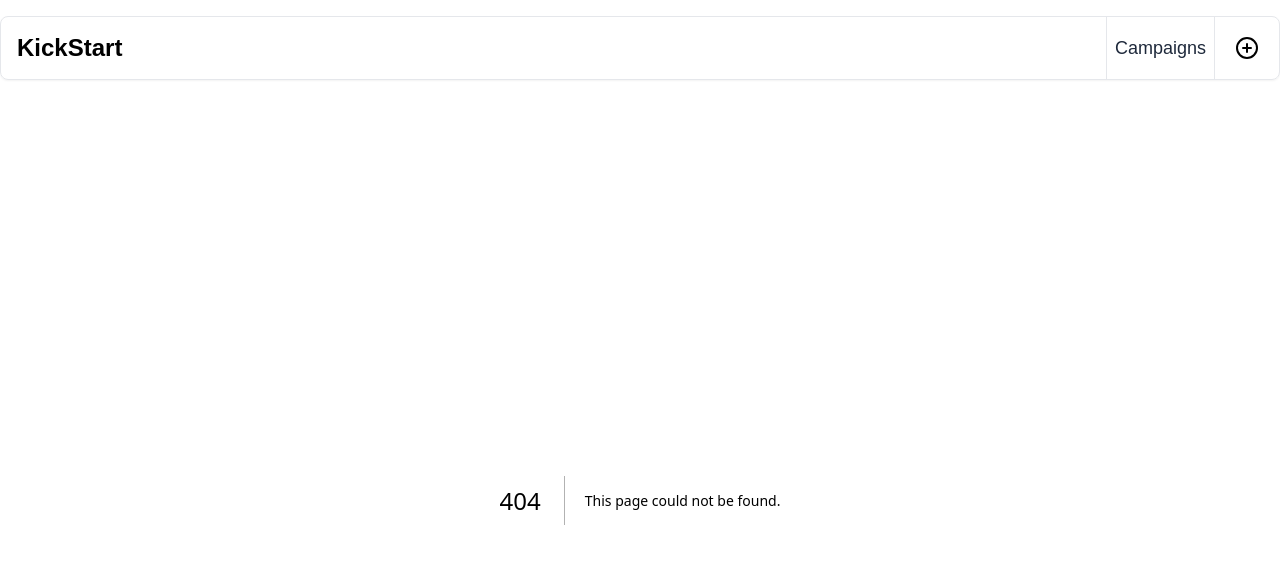
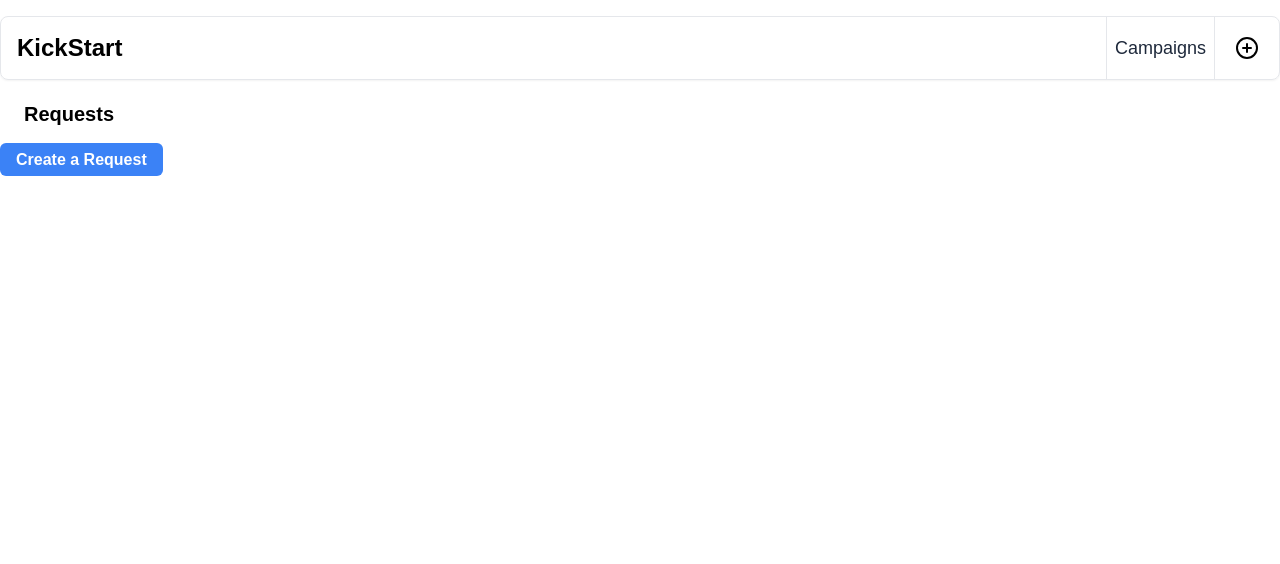
Before and after one commit to jerald-devOfficial/kickstart, a Next.js app: page /campaigns/1/requests in a window 1280 px wide. Before the commit this address had no page. Shown: the top 564 px of the page. Built offline with nearby package versions, Linux system fonts and the light colour scheme.

Commit message:
feat: initial pages for campaign RequestPage and CreateRequest

```diff
--- /dev/null
+++ b/src/app/campaigns/[campaign]/requests/new/page.jsx
@@ -0,0 +1,19 @@
+import PropTypes from 'prop-types'
+
+const CreateRequest = async ({ params }) => {
+  const { campaign } = await params
+  return (
+    <main className='flex flex-col gap-y-5'>
+      <h3 className='text-xl font-bold ml-6'>Create a Request</h3>
+      {campaign}
+    </main>
+  )
+}
+
+CreateRequest.propTypes = {
+  params: PropTypes.shape({
+    campaign: PropTypes.string.isRequired
+  }).isRequired
+}
+
+export default CreateRequest
--- /dev/null
+++ b/src/app/campaigns/[campaign]/requests/page.jsx
@@ -0,0 +1,26 @@
+import Link from 'next/link'
+import PropTypes from 'prop-types'
+const RequestPage = async ({ params }) => {
+  const { campaign } = await params
+  return (
+    <main className='flex flex-col gap-y-5'>
+      <h3 className='text-xl font-bold ml-6'>Requests</h3>
+      <div className='block'>
+        <Link
+          className='bg-blue-500 text-white px-4 py-2 rounded-md font-semibold'
+          href={`/campaigns/${campaign}/requests/new`}
+        >
+          Create a Request
+        </Link>
+      </div>
+    </main>
+  )
+}
+
+RequestPage.propTypes = {
+  params: PropTypes.shape({
+    campaign: PropTypes.string.isRequired
+  }).isRequired
+}
+
+export default RequestPage
```
